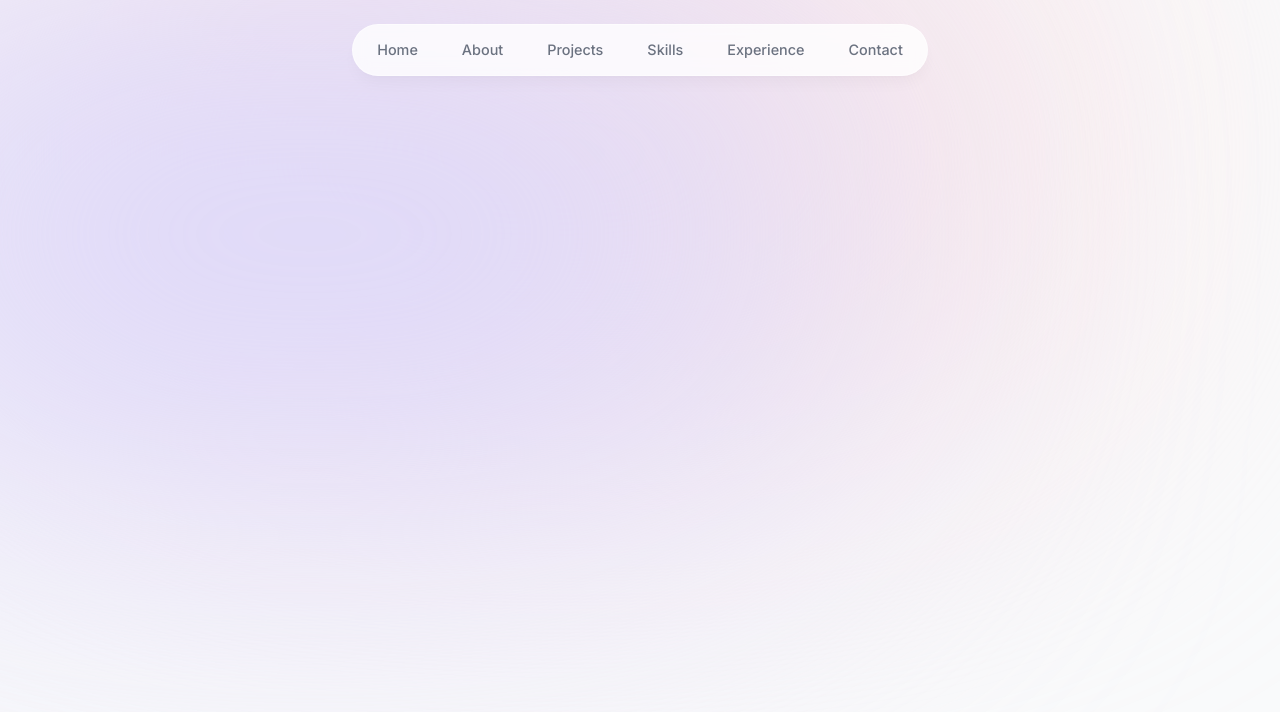
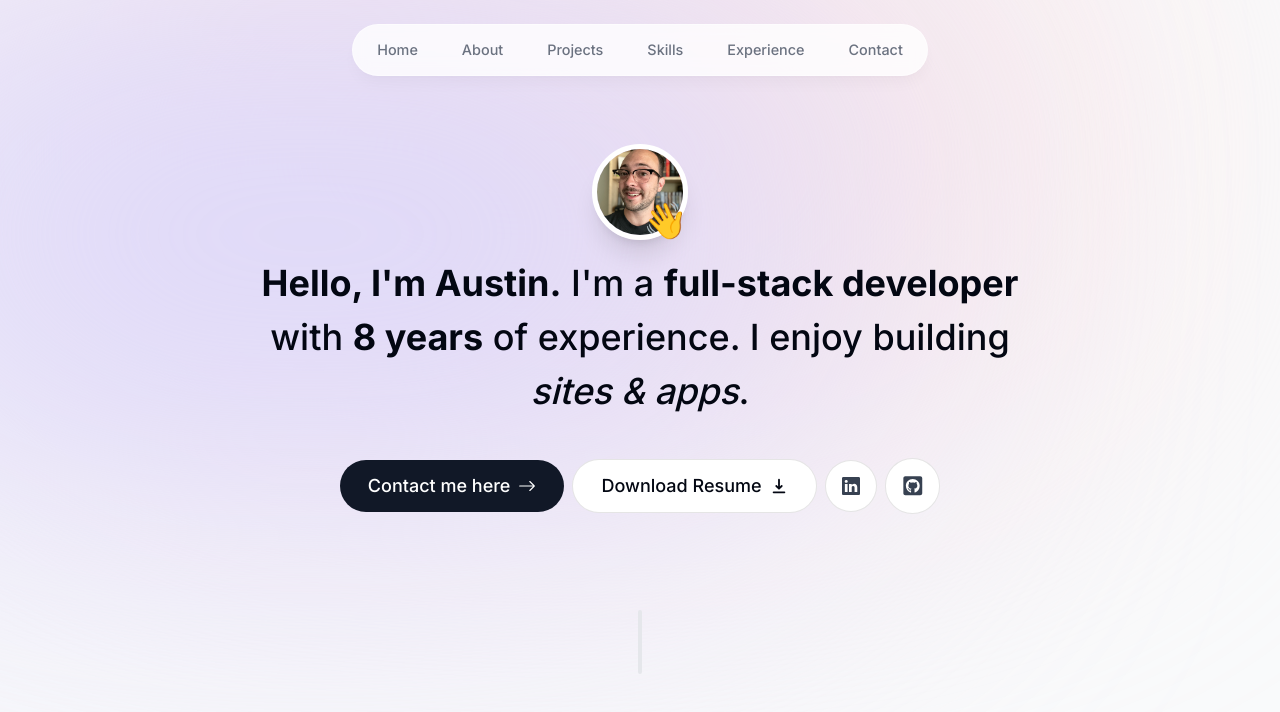
Before and after one commit to austinbowdler/austinbowdler.com, a Next.js app: page / in a window 1280 px wide. Shown: the top 712 px of the page. Built offline with nearby package versions, Linux system fonts and the light colour scheme.

Commit message:
header and info with buttons

```diff
--- a/app/layout.tsx
+++ b/app/layout.tsx
@@ -17,7 +17,9 @@
 }) {
   return (
     <html lang="en">
-      <body className={`${inter.className} bg-gray-50 text-gray-950 relative`}>
+      <body
+        className={`${inter.className} bg-gray-50 text-gray-950 relative h-[5000] pt-28 sm:pt-36`}
+      >
         <div className="bg-[#fbe2e3] absolute top-[-6rem] -z-10 right-[11rem] h-[31.25rem] w-[31.25rem] rounded-full blur-[10rem] sm:w-[68.75rem]"></div>
         <div className="bg-[#dbd7fb] absolute top-[-1rem] -z-10 left-[-35rem] h-[31.25rem] w-[50rem] rounded-full blur-[10rem] sm:w-[68.75rem] md:left-[-33rem] lg:left-[-28rem] xl:left-[-15rem] 2xl:left-[-5rem]"></div>
         <Header />
--- a/app/page.tsx
+++ b/app/page.tsx
@@ -1,3 +1,11 @@
+import Intro from "@/components/intro";
+import SectionDivider from "@/components/section-divider";
+
 export default function Home() {
-  return <main></main>;
+  return (
+    <main className="flex flex-col items-center px-4">
+      <Intro />
+      <SectionDivider />
+    </main>
+  );
 }
--- /dev/null
+++ b/components/intro.tsx
@@ -0,0 +1,110 @@
+"use client";
+
+import Image from "next/image";
+import React from "react";
+import { motion } from "framer-motion";
+import Link from "next/link";
+import { BsArrowRight, BsLinkedin } from "react-icons/bs";
+import { HiDownload } from "react-icons/hi";
+import { FaGithubSquare } from "react-icons/fa";
+
+export default function Intro() {
+  return (
+    <section className="mb-28 max-w-[50rem] text-center sm:mb-0">
+      <div className="flex items-center justify-center">
+        <div className="relative">
+          <div>
+            <motion.div
+              initial={{ opacity: 0, scale: 0 }}
+              animate={{ opacity: 1, scale: 1 }}
+              transition={{
+                type: "tween",
+                duration: 0.2,
+              }}
+            >
+              <Image
+                width="192"
+                height="192"
+                quality="95"
+                src="/austin.jpeg"
+                alt="Austin Portrait"
+                priority={true}
+                className="rounded-full h-24 w-24 border-[0.35rem] border-white object-cover shadow-xl"
+              />
+            </motion.div>
+          </div>
+
+          <motion.span
+            initial={{ opacity: 0, scale: 0 }}
+            animate={{ opacity: 1, scale: 1 }}
+            transition={{
+              type: "spring",
+              stiffness: 125,
+              delay: 0.1,
+              duration: 0.7,
+            }}
+            className="text-4xl absolute bottom-0 right-0"
+          >
+            👋
+          </motion.span>
+        </div>
+      </div>
+      <motion.p
+        className="mb-10 mt-4 px-4 textt-2xl font-medium !leading-[1.5] sm:text-4xl"
+        initial={{ opacity: 0, y: 100 }}
+        animate={{ opacity: 1, y: 0 }}
+      >
+        <span className="font-bold">Hello, I'm Austin.</span> I'm a{" "}
+        <span className="font-bold">full-stack developer</span> with{" "}
+        <span className="font-bold">8 years</span> of experience. I enjoy
+        building <span className="italic">sites & apps</span>.
+      </motion.p>
+
+      <motion.div
+        className="flex flex-col sm:flex-row items-center justify-center gap-2 px-4 text-lg font-medium"
+        initial={{ opacity: 0, y: 100 }}
+        animate={{ opacity: 1, y: 0 }}
+        transition={{
+          delay: 0.1,
+        }}
+      >
+        <Link
+          href="#contact"
+          className="group bg-gray-900 text-white px-7 py-3
+          flex items-center gap-2
+          rounded-full outline-none
+          focus:scale-110 hover:scale-110 hover:bg-gray-950 active:scale-105 transition cursor-pointer"
+        >
+          Contact me here{" "}
+          <BsArrowRight classname="opacity-70 group-hover:translate-x-1 transition" />
+        </Link>
+
+        <a
+          className="group bg-white px-7 py-3 flex items-center gap-2 rounded-full outline-none
+          focus:scale-110 hover:scale-110  active:scale-105 transition cursor-pointer border border-black/10"
+          href="/resume.pdf"
+          download="Austin's Resume"
+        >
+          Download Resume{" "}
+          <HiDownload classname="opacity-60 group-hover:translate-y-1 transition" />
+        </a>
+
+        <a
+          className="bg-white text-gray-700 p-4 flex items-center gap-2 rounded-full focus:scale-[1.15] hover:scale-[1.15] hover:text-gray-950 active:scale-105 transition cursor-pointer border border-black/10"
+          href="https://www.linkedin.com/in/austinbowdler/"
+          target="_blank"
+        >
+          <BsLinkedin />
+        </a>
+
+        <a
+          className="bg-white text-gray-700 p-4 flex items-center gap-2 text-[1.35rem] rounded-full focus:scale-[1.15] hover:text-gray-950 hover:scale-[1.15]  active:scale-105 transition cursor-pointer border border-black/10"
+          href="https://github.com/austinbowdler"
+          target="_blank"
+        >
+          <FaGithubSquare />
+        </a>
+      </motion.div>
+    </section>
+  );
+}
--- /dev/null
+++ b/components/section-divider.tsx
@@ -0,0 +1,17 @@
+"use client";
+
+import React from "react";
+import { motion } from "framer-motion";
+
+export default function SectionDivider() {
+  return (
+    <motion.div
+      className="bg-gray-200 my-24 h-16 w-1 rounded-full hidden sm:block"
+      initial={{ opacity: 0, y: 100 }}
+      animate={{ opacity: 1, y: 0 }}
+      transition={{
+        delay: 0.125,
+      }}
+    ></motion.div>
+  );
+}
--- a/next.config.js
+++ b/next.config.js
@@ -1,4 +1,6 @@
 /** @type {import('next').NextConfig} */
-const nextConfig = {}
+const nextConfig = {
+
+}
 
 module.exports = nextConfig
```
Also changed, not shown: .eslintrc.json, public/austin.jpeg (added).
